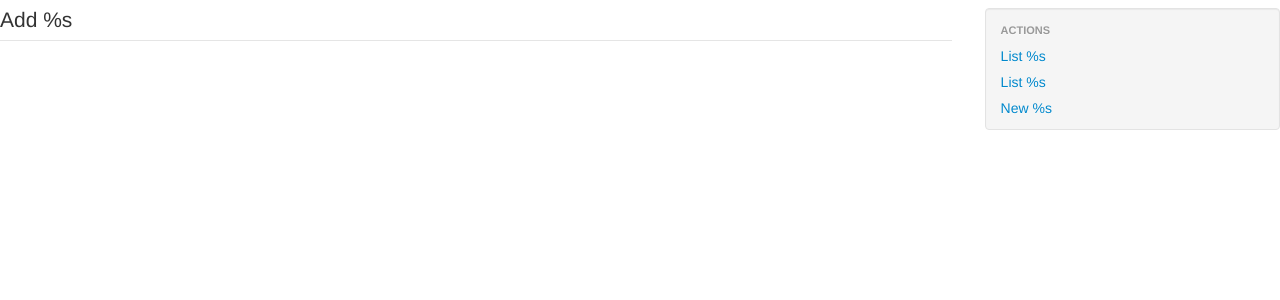
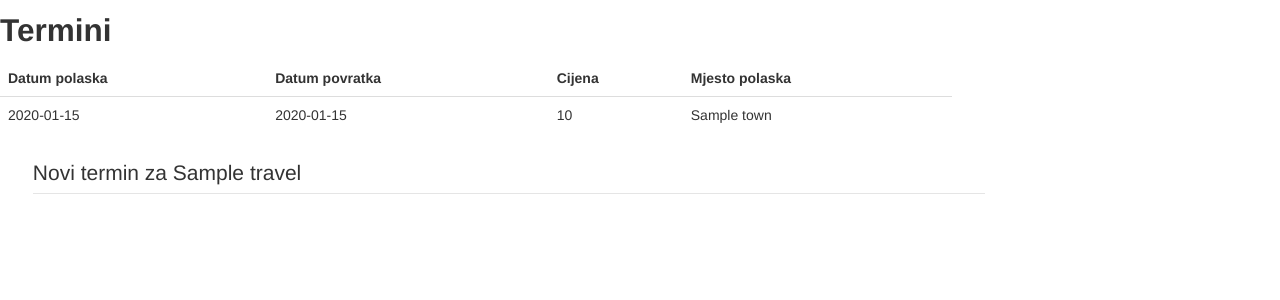
Before and after one commit to metgale/chilitours, a CakePHP app: the page made by app/View/Terms/add.ctp in a window 1280 px wide. Shown: the top 300 px of the page. Run offline with PHP 8.4 and a stand-in for CakePHP, Linux system fonts and the light colour scheme; the template is opened without the code that fills it: most values are stand-ins (such as "Sample title", 1, 10 or a date in 2020); data that the repository does not hold is empty; some libraries are stand-ins or nearby versions.

Commit message:
Travel terms add

```diff
--- a/app/Controller/TravelsController.php
+++ b/app/Controller/TravelsController.php
@@ -106,6 +106,7 @@ class TravelsController extends AppController {
 		}
 		$categories = $this->Travel->Category->find('list');
 		$this->set(compact('categories'));
+		$this->set('id', $id);
 	}
 
 	/**
--- a/app/Controller/UsersController.php
+++ b/app/Controller/UsersController.php
@@ -148,6 +148,7 @@ class UsersController extends AppController {
 	}
 
 	public function admin_home(){
+		$this->layout = "admin";
 
 	}
 
--- a/app/View/Blogs/add.ctp
+++ b/app/View/Blogs/add.ctp
@@ -15,7 +15,7 @@
 					)
 				);
 				?>
-				<?php echo $this->BootstrapForm->submit(__('Submit'), array('class'=>'btn btn-primary'));?>
+				<?php echo $this->BootstrapForm->submit(__('Dodaj'), array('class'=>'btn btn-primary'));?>
 			</fieldset>
 		<?php echo $this->BootstrapForm->end();?>
 	</div>
--- a/app/View/Blogs/edit.ctp
+++ b/app/View/Blogs/edit.ctp
@@ -13,12 +13,11 @@
 				echo $this->BootstrapForm->input('content', array(
 					'required' => 'required',
 					'label' => 'Sadržaj'
-
 					)
 				);
 				echo $this->BootstrapForm->hidden('id');
 				?>
-				<?php echo $this->BootstrapForm->submit(__('Submit'), array('class' => 'btn btn-primary'));?>
+				<?php echo $this->BootstrapForm->submit(__('Uredi'), array('class' => 'btn btn-primary'));?>
 			</fieldset>
 		<?php echo $this->BootstrapForm->end();?>
 	</div>
--- a/app/View/Terms/add.ctp
+++ b/app/View/Terms/add.ctp
@@ -1,42 +1,70 @@
 <div class="row-fluid">
+	<?php if(!empty($terms)):?>
 	<div class="span9">
-		<?php echo $this->BootstrapForm->create('Term', array('class' => 'form-horizontal'));?>
+		<h2>Termini</h2>
+		<table class="table table-hover">
+			<thead>
+                <tr>
+					<th>Datum polaska</th>
+					<th>Datum povratka</th>
+					<th>Cijena</th>
+					<th>Mjesto polaska</th>
+                </tr>
+			</thead>
+			<tbody>
+				<?php foreach ($terms as $term): ?>
+	                <tr>
+						<td><?= $term['Term']['startdate']; ?></td>
+						<td><?= $term['Term']['enddate']; ?></td>
+						<td><?= $term['Term']['price']; ?></td>
+						<td><?= $term['Term']['town']; ?></td>
+	                </tr>
+				<?php endforeach; ?>
+			</tbody>
+		</table>
+	</div>
+	<?php endif; ?>
+
+
+	<div class="span9">
+		<?php echo $this->BootstrapForm->create('Term', array('class' => 'form-horizontal')); ?>
 		<fieldset>
-				<legend><?php echo __('Add %s', __('Term')); ?></legend>
+			<legend><?php
+				foreach ($travels as $travel) {
+					echo __('Novi termin za ' . $travel);
+				}
+				?></legend>
 			<?php
 			echo $this->BootstrapForm->input('travel_id', array(
 				'required' => 'required',
-					'helpInline' => '<span class="label label-important">' . __('Required') . '</span>&nbsp;')
+				'label' => 'Putovanje'
+					)
 			);
 			echo $this->BootstrapForm->input('startdate', array(
 				'required' => 'required',
-					'helpInline' => '<span class="label label-important">' . __('Required') . '</span>&nbsp;')
+				'label' => 'Datum polaska',
+				'class' => 'input-small'
+					)
 			);
 			echo $this->BootstrapForm->input('enddate', array(
 				'required' => 'required',
-					'helpInline' => '<span class="label label-important">' . __('Required') . '</span>&nbsp;')
+				'label' => 'Datum povratka',
+				'class' => 'input-small'
+					)
 			);
 			echo $this->BootstrapForm->input('price', array(
 				'required' => 'required',
-					'helpInline' => '<span class="label label-important">' . __('Required') . '</span>&nbsp;')
+				'label' => 'Cijena'
+					)
 			);
 			echo $this->BootstrapForm->input('town', array(
 				'required' => 'required',
-					'helpInline' => '<span class="label label-important">' . __('Required') . '</span>&nbsp;')
+				'label' => 'Mjesto polaska'
+					)
 			);
 			?>
-				<?php echo $this->BootstrapForm->submit(__('Submit'));?>
+			<?php echo $this->BootstrapForm->submit(__('Dodaj'), array('class' => 'btn btn-primary')); ?>
 		</fieldset>
-		<?php echo $this->BootstrapForm->end();?>
-	</div>
-	<div class="span3">
-		<div class="well" style="padding: 8px 0; margin-top:8px;">
-		<ul class="nav nav-list">
-			<li class="nav-header"><?php echo __('Actions'); ?></li>
-			<li><?php echo $this->Html->link(__('List %s', __('Terms')), array('action' => 'index'));?></li>
-			<li><?php echo $this->Html->link(__('List %s', __('Travels')), array('controller' => 'travels', 'action' => 'index')); ?></li>
-			<li><?php echo $this->Html->link(__('New %s', __('Travel')), array('controller' => 'travels', 'action' => 'add')); ?></li>
-		</ul>
+		<?php echo $this->BootstrapForm->end(); ?>
 	</div>
 </div>
-</div>
--- a/app/View/Travels/index.ctp
+++ b/app/View/Travels/index.ctp
@@ -12,7 +12,7 @@
 				<td><?php echo h($travel['Travel']['name_hr']); ?>&nbsp;</td>
 
 				<td class="actions">
-					<?php echo $this->Html->link(__('Detaljni prikaz'), array('action' => 'view', $travel['Travel']['id']), array('class'=>'btn btn-info btn-small')); ?>
+					<?php echo $this->Html->link(__('Termini'), array('controller' => 'terms', 'action' => 'add', $travel['Travel']['id']), array('class'=>'btn btn-primary')); ?>
 					<?php echo $this->Html->link(__('Uređivanje'), array('action' => 'edit', $travel['Travel']['id']), array('class'=>'btn btn-warning btn-small')); ?>
 				</td>
 			</tr>
--- a/app/webroot/css/chili.css
+++ b/app/webroot/css/chili.css
@@ -21,6 +21,7 @@ root {
 	display:none;
 	padding-left:25px;
 	border-top:1px  dashed black;
+	border-bottom:1px  dashed black;
 }
 .nav{
 	border-bottom:1px solid #EEE;
```
Also changed, not shown: app/Controller/TermsController.php (+25 -5 lines), app/Model/Travel.php (+14 -0 lines), app/View/Travels/add.ctp (+4 -3 lines), app/View/Travels/edit.ctp (+6 -1 lines), app/webroot/img/background/creampaper.png (deleted). Lines whose indentation alone changed are shown as unchanged.
